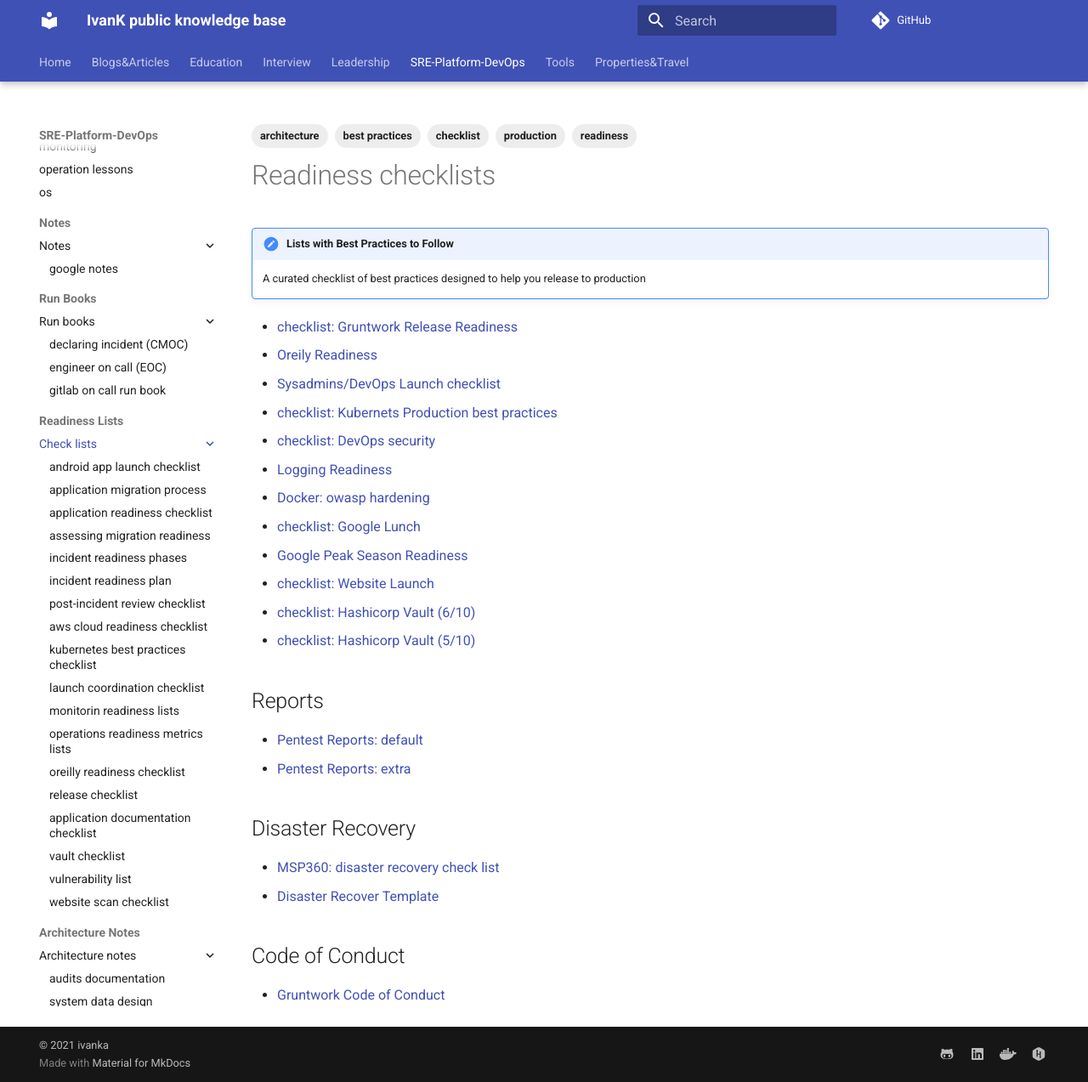
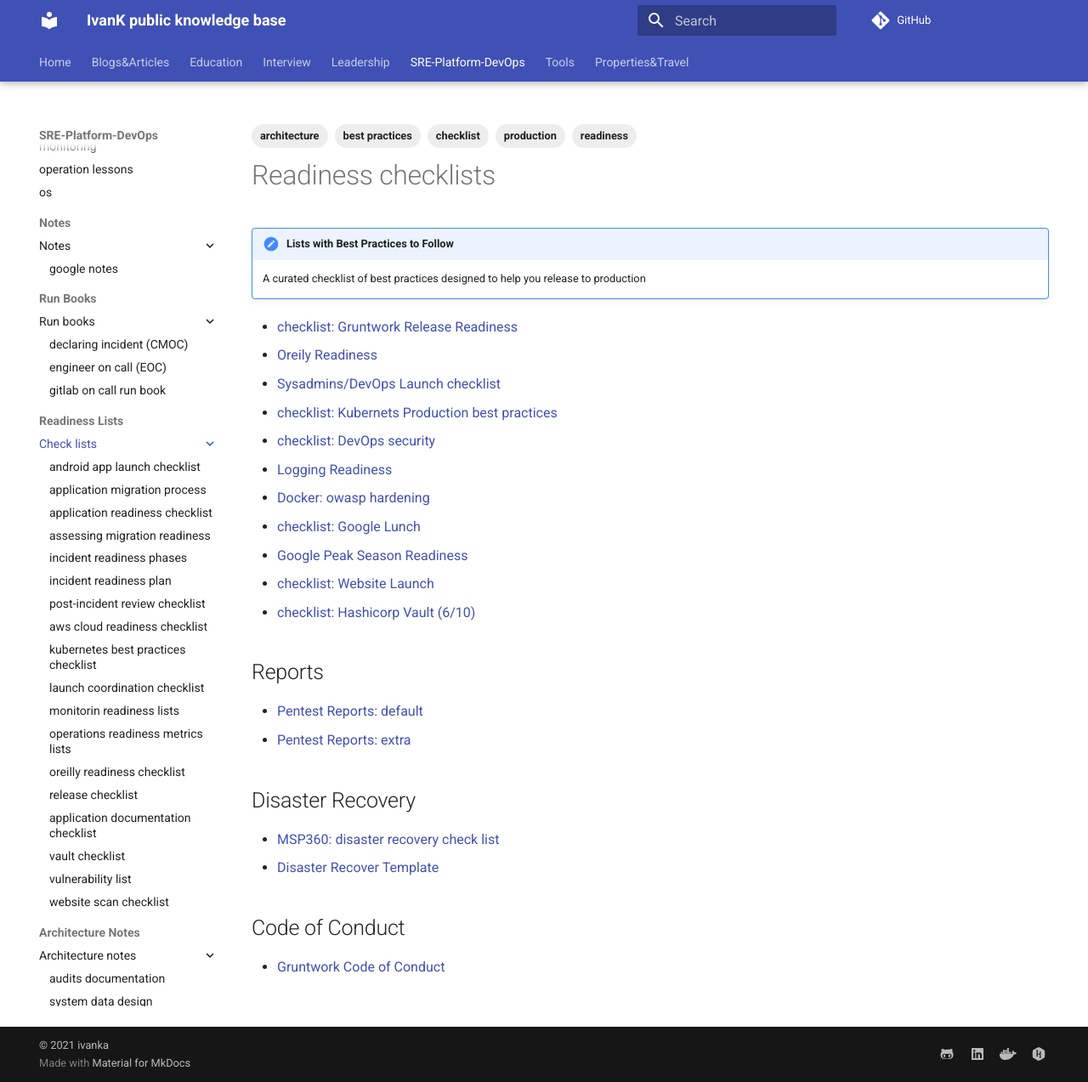
Before and after one commit to ivankatliarchuk/knowledge-base, an MkDocs documentation site: the page built from docs/sre-platform-devops/check-lists/index.md, in a window 1280 px wide and 1273 px high. Shown: the whole window at 85% size. Built offline with MkDocs 1.6.1 and Material for MkDocs 9.7.7, drawn with Linux system fonts in a browser that asks for light colours; comment, search, counter and statistics services are not loaded.

Commit message:
wip
Signed-off-by: ivan katliarchuk <ivan.katliarchuk@gmail.com>

```diff
--- a/docs/sre-platform-devops/check-lists/index.md
+++ b/docs/sre-platform-devops/check-lists/index.md
@@ -23,7 +23,6 @@
 - [Google Peak Season Readiness](https://cloud.google.com/solutions/black-friday-production-readiness){:target=_blank}
 - [checklist: Website Launch](https://www.process.st/checklist/website-launch-checklist){:target=_blank}
 - [checklist: Hashicorp Vault (6/10)](https://github.com/ik-security/Vault-Production-Readiness-Checklist){:target=_blank}
-- [checklist: Hashicorp Vault (5/10)](https://rockos.io/resources/secrets-management/vault-production-checklist){:target=_blank}
 
 ## Reports
 
```
